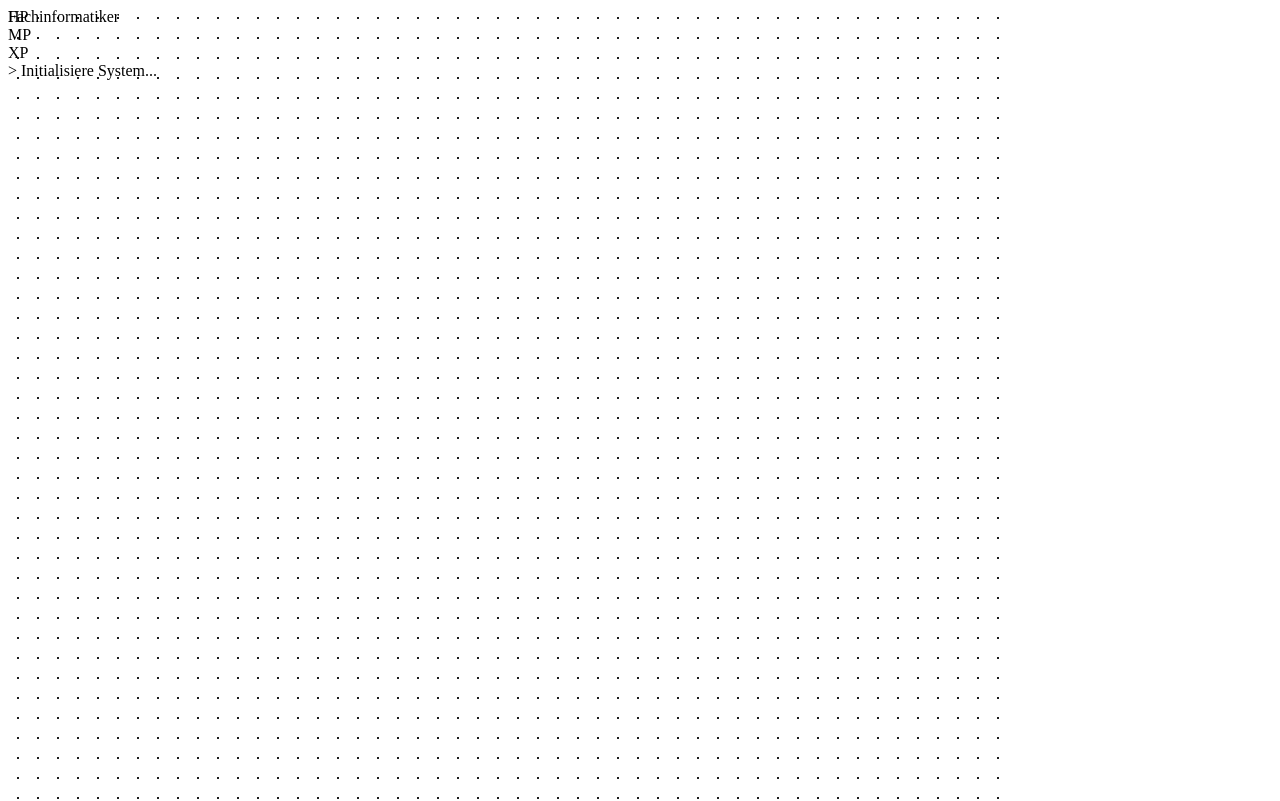
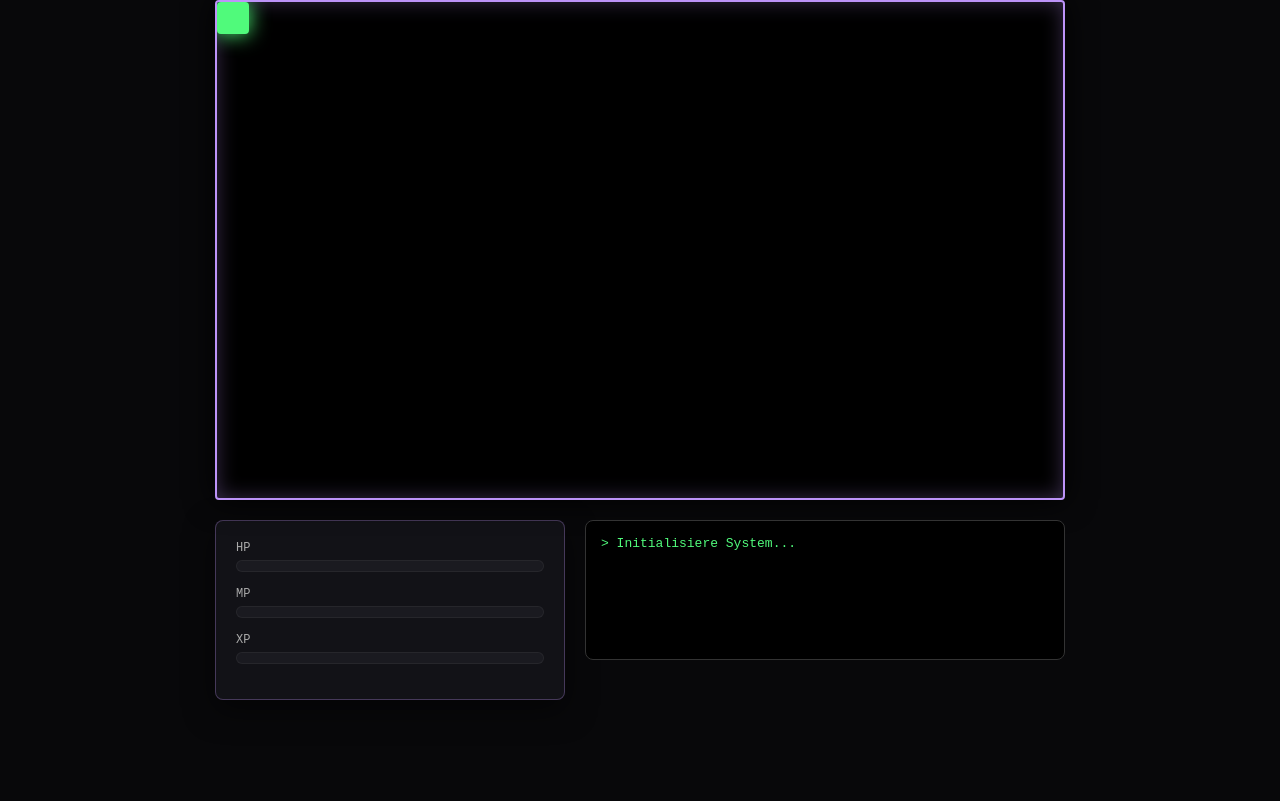
Before and after one commit to soraroth/rpg, a plain HTML site: page index.html in a window 1280 px wide. Shown: the top 801 px of the page. Drawn offline with Linux system fonts and the light colour scheme.

Commit message:
Style: Ultimatives Cyber-CSS und Player-Fix implementiert

```diff
--- a/player.js
+++ b/player.js
@@ -1,9 +1,4 @@
-/**
- * PLAYER MODULE
- * Verwaltet den Zustand, die Bewegung und die Metriken des Charakters.
- */
 const Player = {
-    // 1. Initialer Zustand (wird durch Storage überschrieben, falls vorhanden)
     data: {
         pos: { x: CONFIG.PLAYER.START_X, y: CONFIG.PLAYER.START_Y },
         stats: {
@@ -14,29 +9,17 @@ const Player = {
             level: 1,
             xp: 0,
             xpTarget: CONFIG.STATS.BASE_XP
-        },
-        appearance: {
-            color: '#39ff14',
-            trail: [] // Für spätere Bewegungs-Effekte
         }
     },
 
-    /**
-     * Initialisiert den Spieler und lädt Spielstände
-     */
     init() {
         const savedData = Storage.load();
         if (savedData) {
             this.data = savedData;
-            console.log("> System: Spielstand erfolgreich aus dem Kernspeicher geladen.");
-        } else {
-            console.log("> System: Neuer Charakter im Terminal materialisiert.");
+            console.log("> System: Spielstand geladen.");
         }
     },
 
-    /**
-     * Berechnet die Bewegung basierend auf dem Input-Modul
-     */
     updateMovement() {
         let dx = 0;
         let dy = 0;
@@ -46,8 +29,7 @@ const Player = {
         if (Input.isPressed('a')) dx -= CONFIG.PLAYER.SPEED;
         if (Input.isPressed('d')) dx += CONFIG.PLAYER.SPEED;
 
-        // Normierung der Diagonalgeschwindigkeit (Pythagoras),
-        // damit man diagonal nicht schneller läuft als geradeaus.
+        // Diagonal-Check
         if (dx !== 0 && dy !== 0) {
             const factor = 1 / Math.sqrt(2);
             dx *= factor;
@@ -57,38 +39,36 @@ const Player = {
         this.data.pos.x += dx;
         this.data.pos.y += dy;
 
-        // Weltgrenzen-Check (Collision mit dem Rand)
+        // Weltrand-Kollision
         this.data.pos.x = Math.max(0, Math.min(this.data.pos.x, CONFIG.WORLD.WIDTH - CONFIG.PLAYER.SIZE));
         this.data.pos.y = Math.max(0, Math.min(this.data.pos.y, CONFIG.WORLD.HEIGHT - CONFIG.PLAYER.SIZE));
     },
 
-    /**
-     * Professioneller Level-Up Algorithmus
-     * @param {number} amount - Die Menge an XP
-     */
     gainXP(amount) {
         this.data.stats.xp += amount;
-
-        // Während-Schleife für Mehrfach-Level-Ups
         while (this.data.stats.xp >= this.data.stats.xpTarget) {
             this.data.stats.xp -= this.data.stats.xpTarget;
             this.data.stats.level++;
-
-            // Exponentielles Wachstum der XP-Kurve
             this.data.stats.xpTarget = Math.round(this.data.stats.xpTarget * CONFIG.STATS.LEVEL_UP_MULTIPLIER);
-
-            // Stats verbessern sich beim Level-Up
             this.data.stats.maxHp += 10;
-            this.data.stats.maxMana += 5;
-            this.data.stats.hp = this.data.stats.maxHp; // Volle Heilung
-
-            console.log(`> LEVEL UP: Erreicht Level ${this.data.stats.level}!`);
+            this.data.stats.hp = this.data.stats.maxHp;
+            console.log("Level Up!");
         }
     },
 
-    /**
-     * Verarbeitet Schaden oder Ressourcenverbrauch
-     */
     modifyStat(stat, amount) {
-        if (this.data.stats[stat] !== undefined) {
-            this.data.stats[stat] = Math.max(0, Math.min(this.data.stats[stat] + amount, this.data.stats[`max${stat.charAt(0).toUpperCase()
+        let maxStat = stat === 'hp' ? 'maxHp' : 'maxMana';
+        this.data.stats[stat] = Math.max(0, Math.min(this.data.stats[stat] + amount, this.data.stats[maxStat]));
+
+        if (this.data.stats.hp <= 0) {
+            this.die();
+        }
+    },
+
+    die() {
+        alert("System-Crash! HP bei 0.");
+        Storage.clear();
+    }
+};
+
+Player.init();
--- a/style.css
+++ b/style.css
@@ -1,29 +1,172 @@
-#game-container {
-    width: 100%;
-    max-width: 600px;
-    height: 300px;
-    background: #050505;
-    border: 2px solid #222;
-    position: relative;
-    overflow: hidden;
-    margin: 20px 0;
-    border-radius: 10px;
+:root {
+    --bg-color: #08080a;
+    --panel-bg: rgba(20, 20, 25, 0.9);
+    --border-glow: rgba(189, 147, 249, 0.3);
+    --text-main: #e0e0e0;
+    --hp-color: #ff5555;
+    --mana-color: #8be9fd;
+    --xp-color: #50fa7b;
+    --accent: #bd93f9;
+    --warning: #ffb86c;
 }
 
-#world {
-    width: 1000px; /* Welt ist größer als das Fenster */
-    height: 1000px;
-    position: absolute;
-    background-image: radial-gradient(#1a1a1a 1px, transparent 1px);
-    background-size: 20px 20px;
+* { box-sizing: border-box; }
+
+body {
+    font-family: 'Fira Code', 'Courier New', monospace;
+    background-color: var(--bg-color);
+    color: var(--text-main);
+    display: flex;
+    flex-direction: column;
+    align-items: center;
+    justify-content: flex-start;
+    min-height: 100vh;
+    margin: 0;
+    overflow-x: hidden;
 }
 
+h1 {
+    font-size: 2.5rem;
+    color: var(--accent);
+    text-shadow: 0 0 20px var(--accent);
+    margin: 20px 0;
+    letter-spacing: 5px;
+}
+
+/* Der Viewport (Kamera) */
+#game-viewport {
+    width: 850px;
+    height: 500px;
+    background: #000;
+    border: 2px solid var(--accent);
+    box-shadow: 0 0 30px rgba(0, 0, 0, 1), inset 0 0 20px var(--border-glow);
+    overflow: hidden;
+    position: relative;
+    border-radius: 4px;
+    margin-bottom: 20px;
+}
+
+/* Die Weltkarte */
+#world {
+    position: absolute;
+    background-image:
+        linear-gradient(rgba(189, 147, 249, 0.1) 1px, transparent 1px),
+        linear-gradient(90deg, rgba(189, 147, 249, 0.1) 1px, transparent 1px);
+    background-size: 100px 100px;
+    transition: transform 0.1s ease-out; /* Glättet die Kamera-Bewegung */
+}
+
+/* Der Spieler */
 #player {
-    width: 30px;
-    height: 30px;
+    width: 32px;
+    height: 32px;
     background: var(--xp-color);
-    box-shadow: 0 0 15px var(--xp-color);
+    box-shadow: 0 0 20px var(--xp-color);
     position: absolute;
     border-radius: 4px;
-    transition: transform 0.1s linear;
+    z-index: 100;
+    display: flex;
+    justify-content: center;
+    align-items: center;
 }
+
+.player-name {
+    position: absolute;
+    top: -25px;
+    font-size: 10px;
+    white-space: nowrap;
+    background: rgba(0,0,0,0.8);
+    padding: 2px 6px;
+    border: 1px solid var(--xp-color);
+    border-radius: 3px;
+}
+
+/* Entitäten (PC, Server, etc.) */
+.entity {
+    position: absolute;
+    background: rgba(139, 233, 253, 0.1);
+    border: 1px solid var(--mana-color);
+    box-shadow: inset 0 0 15px rgba(139, 233, 253, 0.2);
+    display: flex;
+    justify-content: center;
+    align-items: center;
+    transition: all 0.3s;
+}
+
+.entity:hover {
+    background: rgba(139, 233, 253, 0.3);
+    box-shadow: 0 0 20px var(--mana-color);
+}
+
+.entity-label {
+    font-size: 11px;
+    color: var(--mana-color);
+    font-weight: bold;
+    text-shadow: 0 0 5px #000;
+}
+
+/* UI Layer */
+#ui-layer {
+    width: 850px;
+    display: grid;
+    grid-template-columns: 350px 1fr;
+    gap: 20px;
+}
+
+.stats-card {
+    background: var(--panel-bg);
+    padding: 20px;
+    border: 1px solid var(--border-glow);
+    border-radius: 8px;
+    box-shadow: 0 10px 30px rgba(0,0,0,0.5);
+}
+
+.stat-row {
+    margin-bottom: 15px;
+}
+
+.stat-row span {
+    display: block;
+    font-size: 12px;
+    margin-bottom: 5px;
+    color: #aaa;
+}
+
+.progress-bg {
+    width: 100%;
+    height: 12px;
+    background: #1a1a20;
+    border-radius: 6px;
+    overflow: hidden;
+    border: 1px solid rgba(255,255,255,0.05);
+}
+
+.progress-fill {
+    height: 100%;
+    width: 0%;
+    transition: width 0.4s cubic-bezier(0.4, 0, 0.2, 1);
+}
+
+.hp { background: linear-gradient(90deg, #ff5555, #ff79c6); box-shadow: 0 0 10px var(--hp-color); }
+.mana { background: linear-gradient(90deg, #8be9fd, #50fa7b); box-shadow: 0 0 10px var(--mana-color); }
+.xp { background: linear-gradient(90deg, #f1fa8c, #50fa7b); box-shadow: 0 0 10px var(--xp-color); }
+
+#terminal-log {
+    background: #000;
+    border: 1px solid #333;
+    padding: 15px;
+    font-size: 13px;
+    color: var(--xp-color);
+    border-radius: 8px;
+    height: 140px;
+    overflow-y: hidden;
+    position: relative;
+}
+
+/* Schüttel-Animation bei Fehlern */
+.shake { animation: shake 0.4s linear; }
+@keyframes shake {
+    0%, 100% { transform: translateX(0); }
+    20%, 60% { transform: translateX(-5px); }
+    40%, 80% { transform: translateX(5px); }
+}
```
